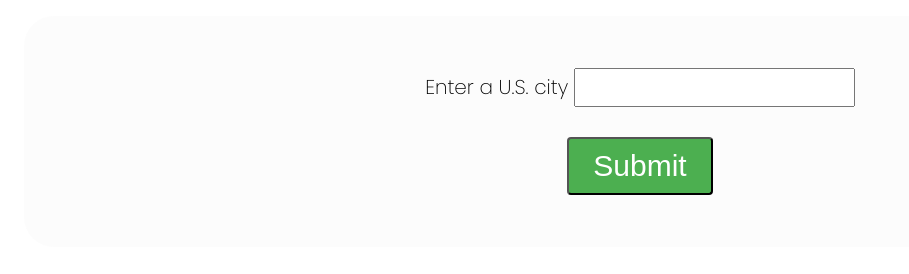
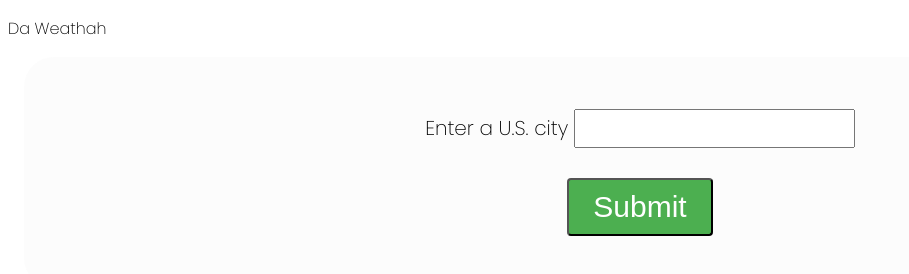
Before and after one commit to vshibuta/lab2, a plain HTML site: page index.html in a window 1280 px wide. Shown: the whole page, without its empty margins (0-909 px from the left). Drawn offline with nearby package versions, Linux system fonts and the light colour scheme.

Commit message:
Added index

```diff
--- a/index.html
+++ b/index.html
@@ -9,7 +9,11 @@
   <link rel="preconnect" href="https://fonts.gstatic.com" crossorigin>
   <link href="https://fonts.googleapis.com/css2?family=Poppins:wght@200&display=swap" rel="stylesheet">
 </head>
-
+<div class= header>
+  <p class = "headerp">
+    Da Weathah
+  </p>
+</div>
 <body>
 
   <div class = "card">
```
